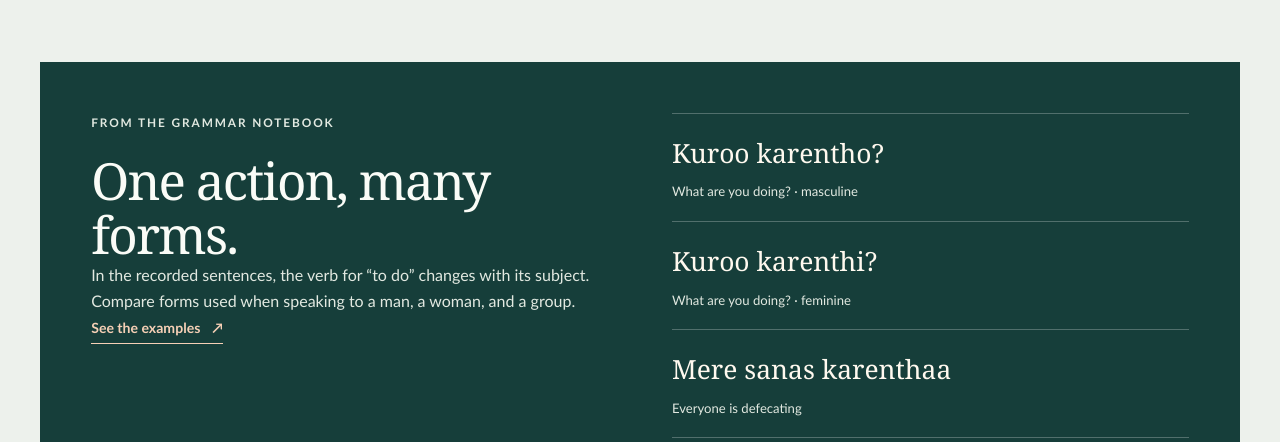
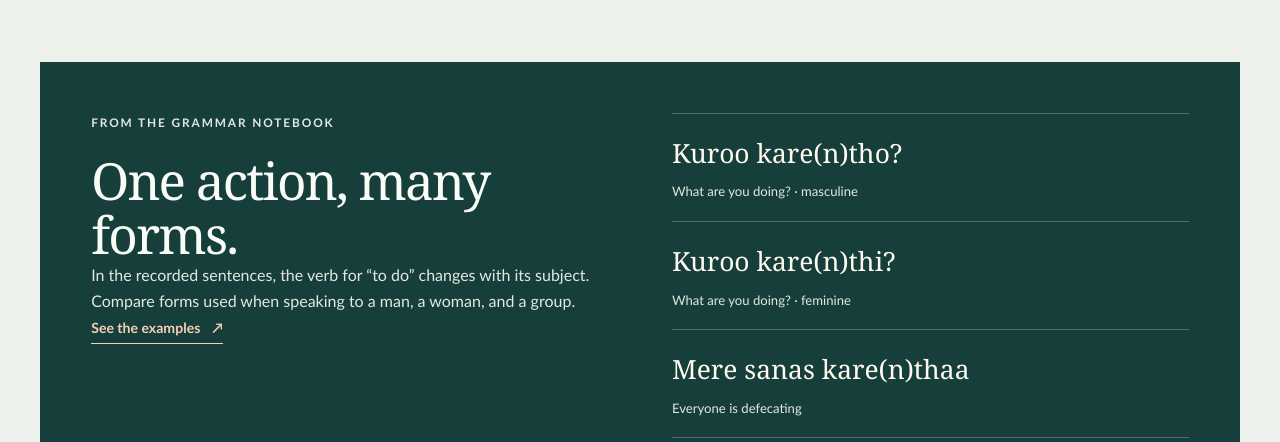
Before and after one commit to Fabdulla1/Madhaaf, a Next.js app: page /language in a window 1280 px wide. Shown: the part 1040-1482 px from the top of the page. Built offline with nearby package versions, Linux system fonts and the light colour scheme; no server answers.

Commit message:
fix(language): align landing examples with (n) spelling notation

```diff
--- a/src/app/language/page.tsx
+++ b/src/app/language/page.tsx
@@ -78,9 +78,9 @@ export default function LanguagePage() {
             </Link>
           </div>
           <div className="language-feature__examples">
-            <p><strong>Kuroo karentho?</strong><span>What are you doing? · masculine</span></p>
-            <p><strong>Kuroo karenthi?</strong><span>What are you doing? · feminine</span></p>
-            <p><strong>Mere sanas karenthaa</strong><span>Everyone is defecating</span></p>
+            <p><strong>Kuroo kare(n)tho?</strong><span>What are you doing? · masculine</span></p>
+            <p><strong>Kuroo kare(n)thi?</strong><span>What are you doing? · feminine</span></p>
+            <p><strong>Mere sanas kare(n)thaa</strong><span>Everyone is defecating</span></p>
           </div>
         </section>
         <p className="language-method-note">
```
